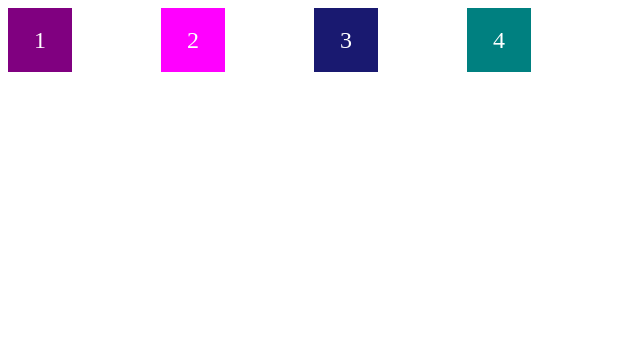
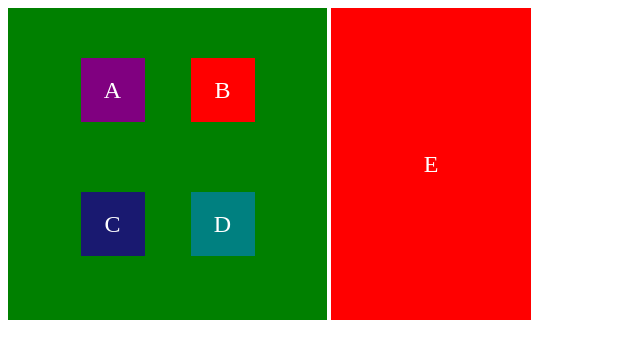
Before and after one commit to cd-chicago-june-cohort/erick-john-boxes-project, a plain HTML site: page index.html in a window 1280 px wide. Shown: the whole page, without its empty margins (0-640 px from the left). Drawn offline with Linux system fonts and the light colour scheme.

Commit message:
added features to page

```diff
--- a/index.html
+++ b/index.html
@@ -8,11 +8,12 @@
   <title>Document</title>
 </head>
 <body>
-
-  <div id="box-1">1</div>
-  <div id="box-2">2</div>
-  <div id="box-3">3</div>
-  <div id="box-4">4</div>
-
+  <div id="big_box">
+    <div id="box-1" class="smallboxes">A</div>
+    <div id="box-2" class="smallboxes">B</div>
+    <div id="box-3" class="smallboxes">C</div>
+    <div id="box-4" class="smallboxes">D</div>
+  </div>
+  <div id="small_box">E</div>
 </body>
 </html>
--- a/styles.css
+++ b/styles.css
@@ -6,10 +6,9 @@ div {
     /* block -- takes full line */
     /* inline -- share the line like text */
     /* inline-block -- share the line, are still boxes */
-  display: inline-block;
+  /*display: inline-block;*/
 
   /* margin (siblings pushing away from each other )*/
-  margin-right: 85px;
 
   /* padding (parent adding space around children) */
   padding: 0px;
@@ -23,13 +22,39 @@ div {
 
   color: white;
   font-size: 24px;
+
+}
+
+
+#big_box{
+  background: green;
+  height: 312px;
+  width: 319px;
+  display: inline-block;
+  vertical-align: top;
+}
+
+#small_box {
+  display: inline-block;
+  height: 312px;
+  width: 200px;
+  background: red;
+  line-height: 312px;
+}
+
+.smallboxes {
+  display: inline-block;
+  margin: 20px;
+  margin-top: 50px;
 }
 
 #box-1 {
   background: purple;
+  display: inline-block;
 }
 #box-2 {
-  background: magenta;
+  background: red;
+  display: inline-block;
 }
 #box-3 {
   background: midnightblue;
```
